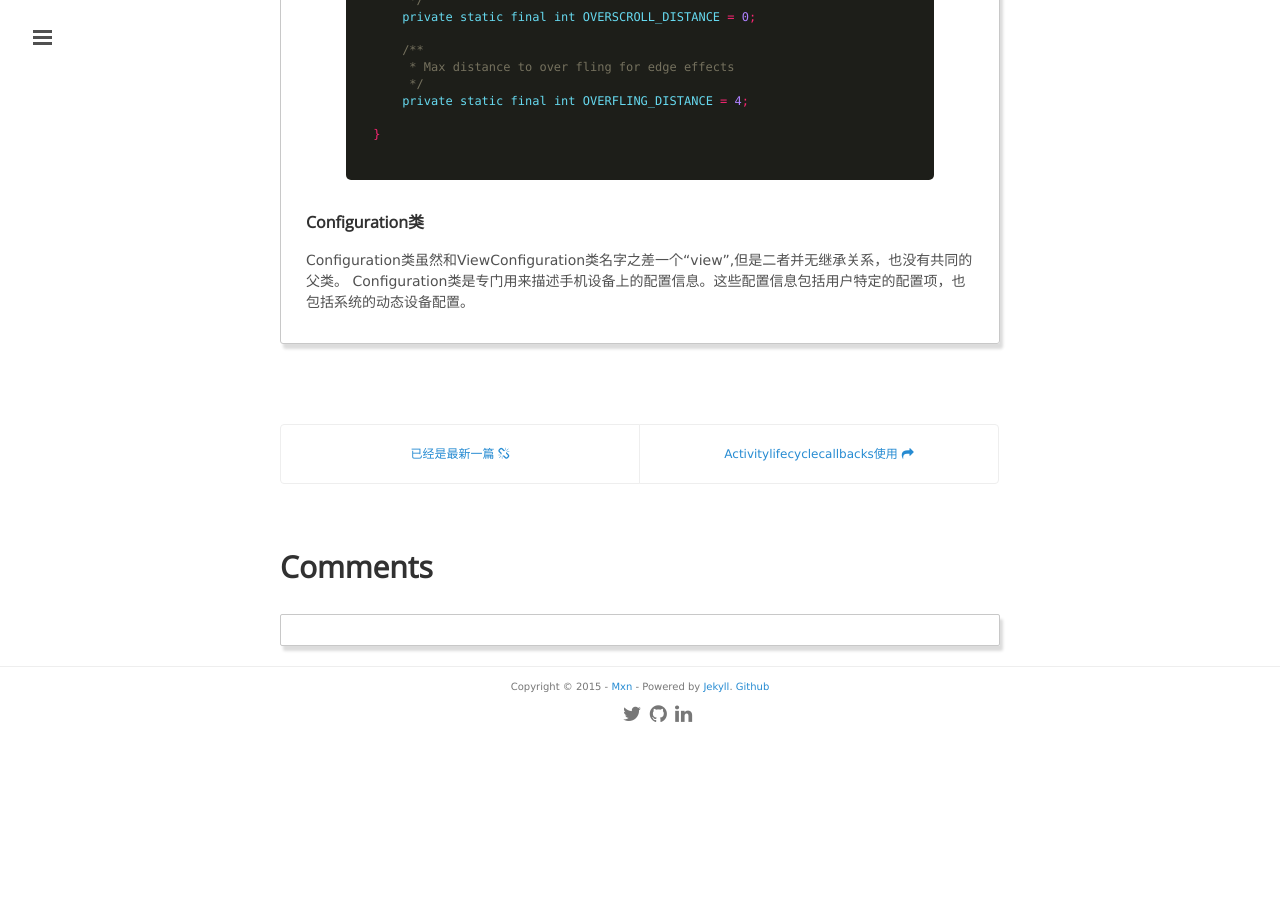
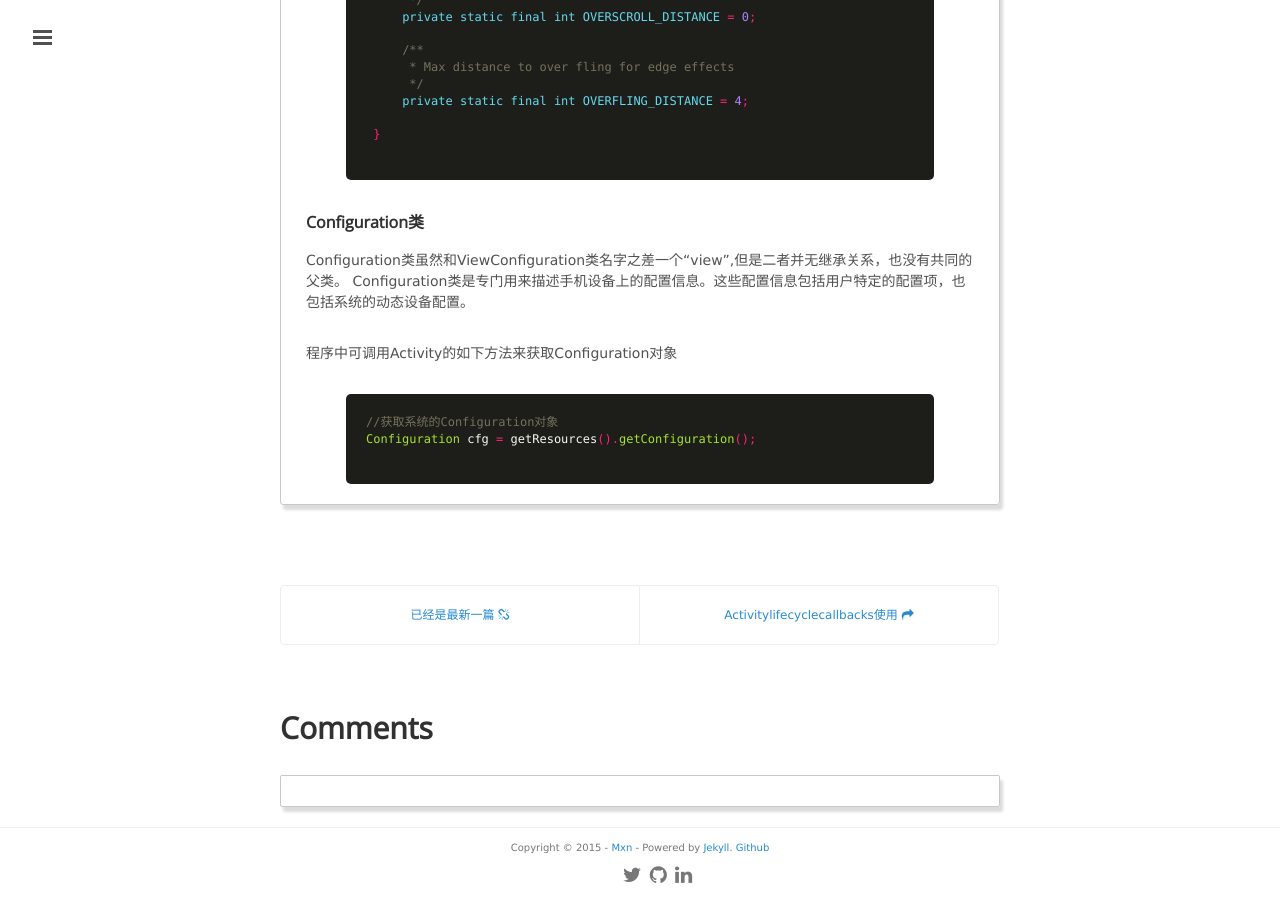
Before and after one commit to mxn21/mxn21.github.io, a Jekyll site: the page built from _posts/2015-11-26-ViewConfiguration使用.md, in a window 1280 px wide and 900 px high, scrolled down 2877 px. Built offline with Jekyll 4.4.1, drawn with Linux system fonts in a browser that asks for light colours; Markdown is read by kramdown in place of the engine named in the settings; comment, search, counter and statistics services are not loaded; before the commit the page ends 3616 px from its top, so only the background shows below that.

Commit message:
23342343

```diff
--- a/_posts/2015-11-26-ViewConfiguration使用.md
+++ b/_posts/2015-11-26-ViewConfiguration使用.md
@@ -147,3 +147,10 @@
 
 Configuration类虽然和ViewConfiguration类名字之差一个“view”,但是二者并无继承关系，也没有共同的父类。
 Configuration类是专门用来描述手机设备上的配置信息。这些配置信息包括用户特定的配置项，也包括系统的动态设备配置。
+
+程序中可调用Activity的如下方法来获取Configuration对象
+
+    {% highlight java %}
+//获取系统的Configuration对象
+Configuration cfg = getResources().getConfiguration();
+      {% endhighlight %}
```
